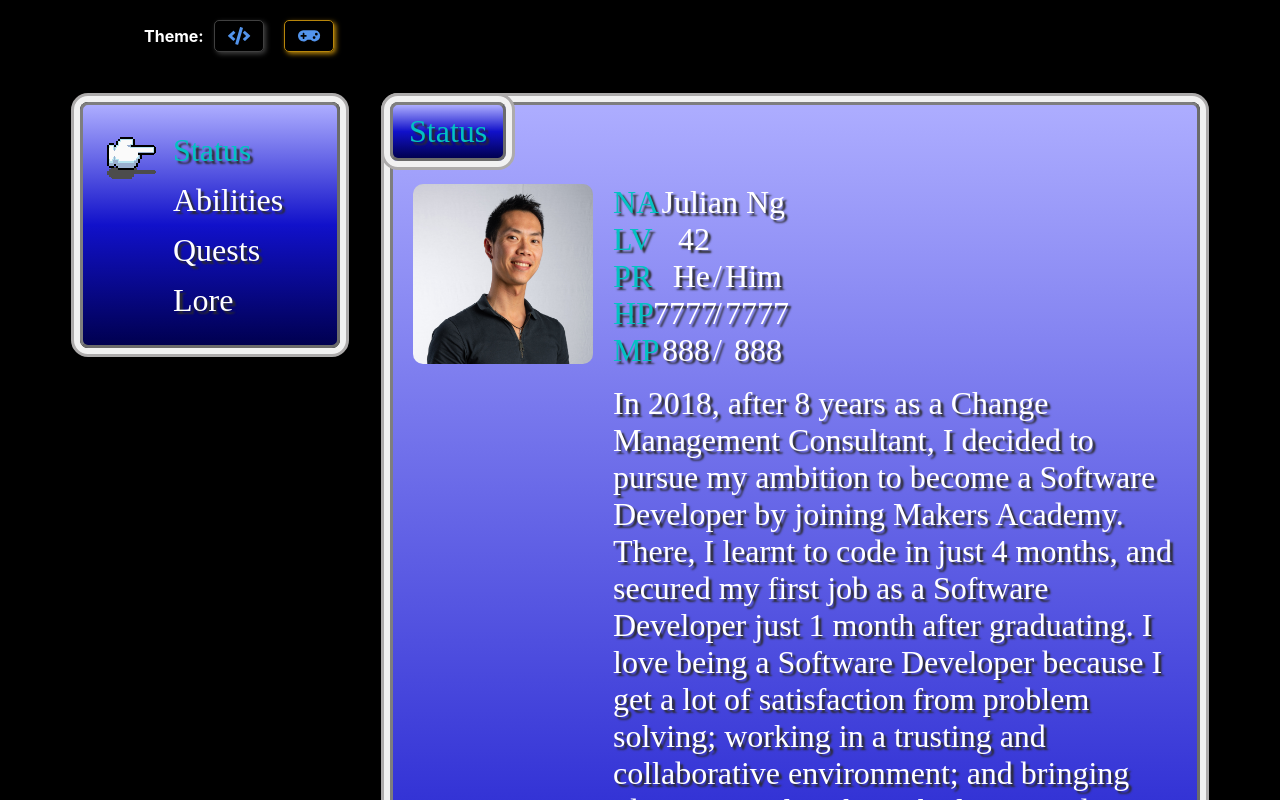
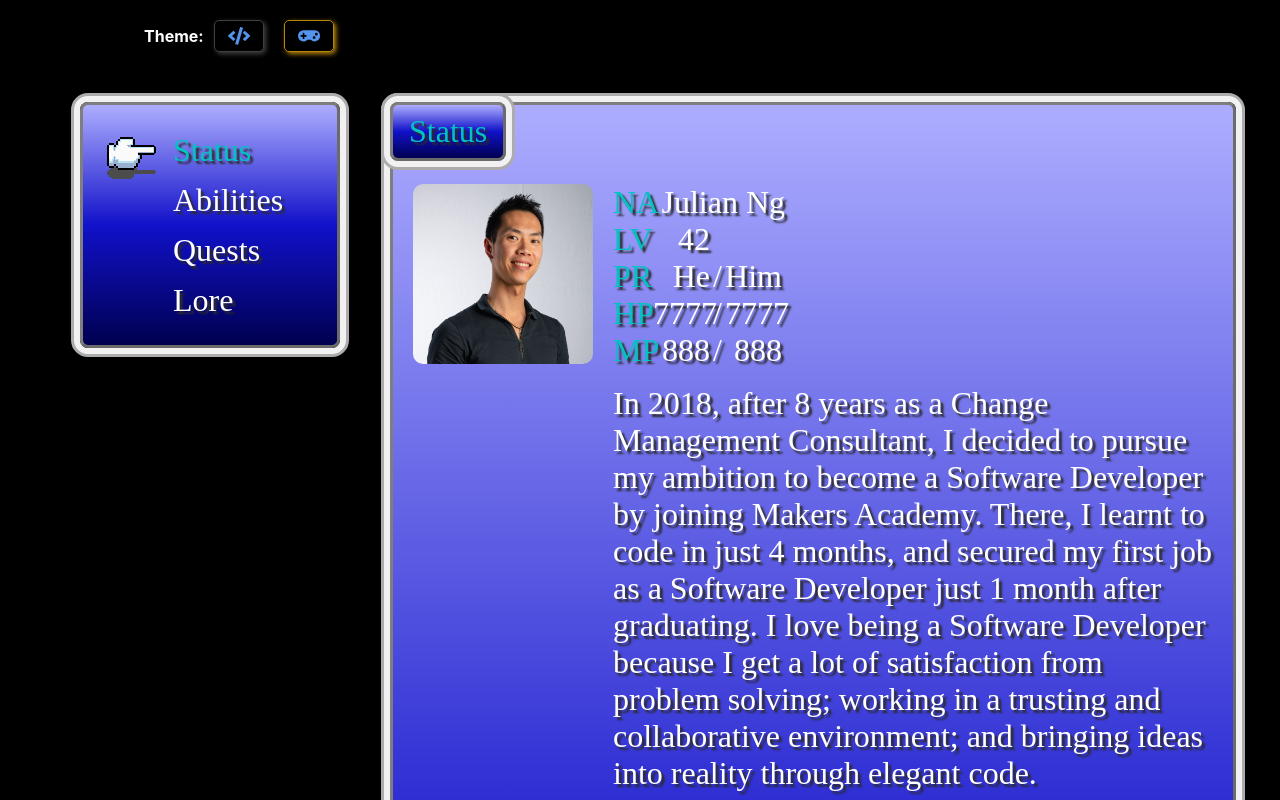
Before and after one commit to julesnuggy/cv, a React (Create React App) app: page /#/theme/ff in a window 1280 px wide. Shown: the top 800 px of the page. Built offline with nearby package versions, Linux system fonts and the light colour scheme; a web font is replaced by a local one.

Commit message:
Add min-width to FF layout main Card

```diff
--- a/src/styles/ff-theme/card.scss
+++ b/src/styles/ff-theme/card.scss
@@ -12,7 +12,7 @@
 .ff-card  {
   display: flex;
   flex-direction: column;
-  min-width: 270px;
+  min-width: 800px;
   padding: 20px;
   background: linear-gradient(0deg, rgba(0,0,80,1) 0%, rgba(17,17,202,1) 50%, rgba(173,173,255,1) 100%);
 
@@ -34,6 +34,7 @@
   @include tabletDown {
     font-size: 20px;
     margin-bottom: 30px;
+    min-width: 255px;
   }
 }
 
```
